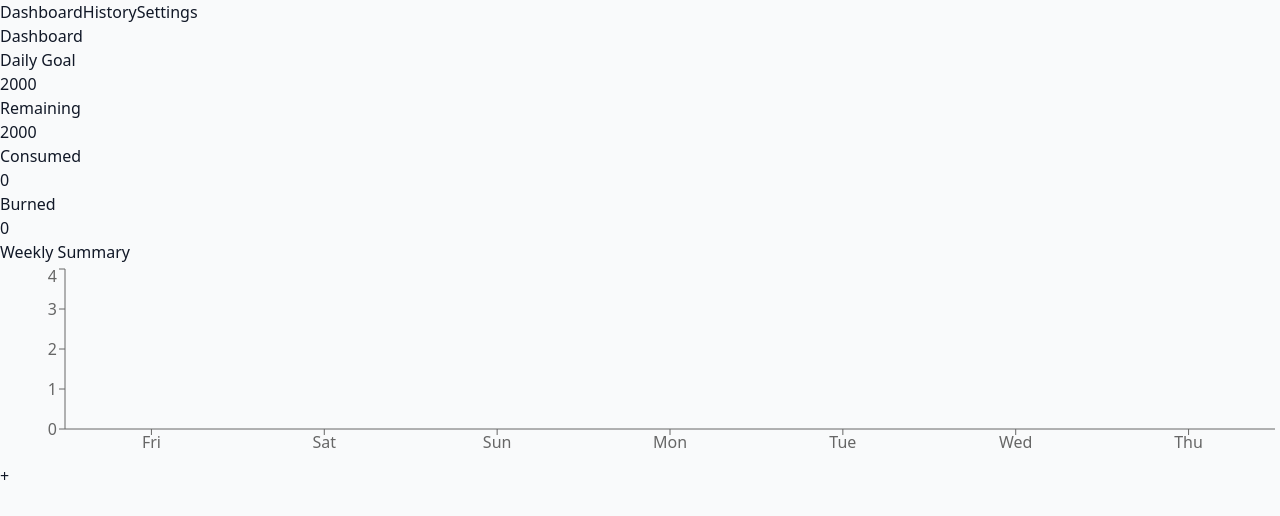
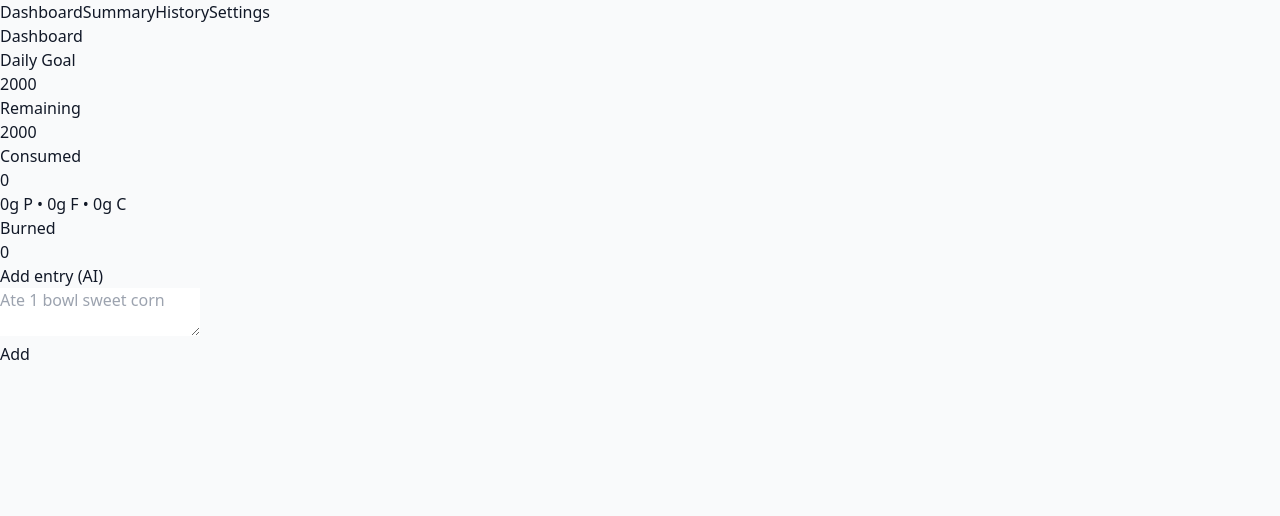
Before and after one commit to nitingoel27/calorie-tracker, a React (Vite) app: page / in a window 1280 px wide. Shown: the top 516 px of the page. Built offline with nearby package versions, Linux system fonts and the light colour scheme.

Commit message:
feat: add AI Gemini parsing, embed AI add UI, persist macronutrients

```diff
--- a/api/parse-entry.ts
+++ b/api/parse-entry.ts
@@ -43,7 +43,10 @@ OUTPUT FORMAT (JSON ONLY):
 {
   "type": "meal" | "workout",
   "name": string,
-  "calories": number
+  "calories": number,
+  "protein": number,   // grams
+  "fat": number,       // grams
+  "carbs": number      // grams
 }
 `
     // Use the v1beta endpoint for Gemini models which may not be available
--- a/src/App.tsx
+++ b/src/App.tsx
@@ -1,9 +1,10 @@
-  import { BrowserRouter, Routes, Route, Link } from "react-router-dom";
+import { BrowserRouter, Routes, Route, Link } from "react-router-dom";
   import { CalorieProvider } from "./context/CalorieContext";
   import Dashboard from "./pages/Dashboard";
   import History from "./pages/History";
   import Settings from "./pages/Settings";
   import Add from "./pages/Add";
+  import Summary from "./pages/Summary";
   import FloatingAddButton from "./components/FloatingAddButton";
 
 
@@ -13,12 +14,14 @@
         <BrowserRouter>
           <nav className="p-4 flex gap-4 border-b">
             <Link to="/">Dashboard</Link>
+            <Link to="/summary">Summary</Link>
             <Link to="/history">History</Link>
             <Link to="/settings">Settings</Link>
           </nav>
 
           <Routes>
             <Route path="/" element={<Dashboard />} />
+            <Route path="/summary" element={<Summary />} />
             <Route path="/app" element={<Add />} />
             <Route path="/history" element={<History />} />
             <Route path="/settings" element={<Settings />} />
--- a/src/components/FloatingAddButton.tsx
+++ b/src/components/FloatingAddButton.tsx
@@ -1,19 +1,5 @@
 import { Link, useLocation } from "react-router-dom";
 
 export default function FloatingAddButton() {
-  const location = useLocation();
-
-  // Hide button on Add page itself
-  if (location.pathname === "/app") return null;
-
-  return (
-    <Link
-      to="/app"
-      className="fixed bottom-6 right-6 bg-black text-white w-14 h-14 rounded-full
-                 flex items-center justify-center text-3xl shadow-lg active:scale-95"
-      aria-label="Add entry"
-    >
-      +
-    </Link>
-  );
+  return null;
 }
--- a/src/components/HistoryItem.tsx
+++ b/src/components/HistoryItem.tsx
@@ -53,6 +53,15 @@ const HistoryItem = ({ entry, isWorkout, onDelete }: Props) => {
 
         <div className="flex gap-2 items-center">
           <span>{entry.calories} cal</span>
+          {entry.protein !== undefined && (
+            <span className="text-xs text-gray-500">• {entry.protein}g P</span>
+          )}
+          {entry.fat !== undefined && (
+            <span className="text-xs text-gray-500">• {entry.fat}g F</span>
+          )}
+          {entry.carbs !== undefined && (
+            <span className="text-xs text-gray-500">• {entry.carbs}g C</span>
+          )}
           <button
             onClick={() => onDelete(entry.id)}
             className="text-red-500 text-sm"
--- a/src/components/WeeklySummary.tsx
+++ b/src/components/WeeklySummary.tsx
@@ -20,15 +20,30 @@ const WeeklySummary = () => {
       .filter((w) => w?.date?.slice(0, 10) === date)
       .reduce((sum, w) => sum + w.calories, 0)
 
+    const protein = meals
+      .filter((m) => m?.date?.slice(0, 10) === date)
+      .reduce((sum, m) => sum + (m.protein ?? 0), 0)
+
+    const fat = meals
+      .filter((m) => m?.date?.slice(0, 10) === date)
+      .reduce((sum, m) => sum + (m.fat ?? 0), 0)
+
+    const carbs = meals
+      .filter((m) => m?.date?.slice(0, 10) === date)
+      .reduce((sum, m) => sum + (m.carbs ?? 0), 0)
+
     return {
       date: new Date(date).toLocaleDateString("en-US", { weekday: "short" }),
       in: caloriesIn,
       out: caloriesOut,
+      protein,
+      fat,
+      carbs,
     }
   })
 
   return (
-    <div className="pt-[20vh] bg-white rounded-xl shadow-sm">
+    <div className="pt-[10vh] bg-white rounded-xl shadow-sm">
       <h3 className="font-medium mb-2">Weekly Summary</h3>
       <ResponsiveContainer width="100%" height={200}>
         <BarChart data={data}>
@@ -39,6 +54,20 @@ const WeeklySummary = () => {
           <Bar dataKey="out" fill="#3B82F6" />
         </BarChart>
       </ResponsiveContainer>
+
+      <div className="p-3">
+        <h4 className="text-sm font-medium mb-2">Daily Macros</h4>
+        <div className="grid grid-cols-7 gap-2 text-xs text-gray-600">
+          {data.map((d) => (
+            <div key={d.date} className="p-2 bg-gray-50 rounded">
+              <div className="font-medium">{d.date}</div>
+              <div>{d.protein}g P</div>
+              <div>{d.fat}g F</div>
+              <div>{d.carbs}g C</div>
+            </div>
+          ))}
+        </div>
+      </div>
     </div>
   )
 }
--- a/src/context/CalorieContext.tsx
+++ b/src/context/CalorieContext.tsx
@@ -1,7 +1,7 @@
 import { createContext, useContext, useEffect, useState } from "react";
 
-export type Meal = { id: string; name: string; calories: number; date: string; };
-export type Workout = { id: string; name: string; calories: number; date: string; };
+export type Meal = { id: string; name: string; calories: number; protein?: number; fat?: number; carbs?: number; date: string; };
+export type Workout = { id: string; name: string; calories: number; protein?: number; fat?: number; carbs?: number; date: string; };
 
 type CalorieContextType = {
   meals: Meal[];
@@ -37,8 +37,28 @@ export function CalorieProvider({ children }: { children: React.ReactNode }) {
   useEffect(() => { localStorage.setItem("workouts", JSON.stringify(workouts)); }, [workouts]);
   useEffect(() => { localStorage.setItem("daily_goal", String(dailyGoal)); }, [dailyGoal]);
 
-  const addMeal = (meal: Meal) => setMeals((prev) => [...prev, meal]);
-  const addWorkout = (workout: Workout) => setWorkouts((prev) => [...prev, workout]);
+  const addMeal = (meal: Meal) => {
+    const normalized = {
+      ...meal,
+      calories: Number(meal.calories) || 0,
+      protein: meal.protein !== undefined ? Number(meal.protein) || 0 : undefined,
+      fat: meal.fat !== undefined ? Number(meal.fat) || 0 : undefined,
+      carbs: meal.carbs !== undefined ? Number(meal.carbs) || 0 : undefined,
+    }
+    setMeals((prev) => [...prev, normalized]);
+  }
+
+  const addWorkout = (workout: Workout) => {
+    const normalized = {
+      ...workout,
+      calories: Number(workout.calories) || 0,
+      protein: workout.protein !== undefined ? Number(workout.protein) || 0 : undefined,
+      fat: workout.fat !== undefined ? Number(workout.fat) || 0 : undefined,
+      carbs: workout.carbs !== undefined ? Number(workout.carbs) || 0 : undefined,
+    }
+    setWorkouts((prev) => [...prev, normalized]);
+  }
+
   const deleteMeal = (id: string) => setMeals((prev) => prev.filter((m) => m.id !== id));
   const deleteWorkout = (id: string) => setWorkouts((prev) => prev.filter((w) => w.id !== id));
   const setDailyGoal = (goal: number) => setDailyGoalState(goal);
--- a/src/pages/Dashboard.tsx
+++ b/src/pages/Dashboard.tsx
@@ -1,10 +1,89 @@
+import { useState, useEffect } from "react";
 import { useCalories } from "../context/CalorieContext";
-import WeeklySummary from "../components/WeeklySummary";
+import { v4 as uuidv4 } from "uuid";
 
 export default function Dashboard() {
-  const { meals, workouts, dailyGoal } = useCalories();
+  const { meals, workouts, dailyGoal, addMeal, addWorkout } = useCalories();
+
+  const [text, setText] = useState("");
+  const [loading, setLoading] = useState(false);
+  const [preview, setPreview] = useState<any>(null);
 
   const today = new Date().toISOString().slice(0, 10);
+
+  // Keep the preview populated from the last entry for today so it persists
+  // when navigating away and back. If the user manually types again we clear it.
+  useEffect(() => {
+    if (preview) return; // don't overwrite an active preview
+
+    const todayEntries = [
+      ...meals.map((m) => ({ ...m, type: "meal" })),
+      ...workouts.map((w) => ({ ...w, type: "workout" })),
+    ].filter((e) => e.date?.slice(0, 10) === today);
+
+    if (todayEntries.length === 0) return;
+
+    // pick latest by ISO date string
+    todayEntries.sort((a, b) => b.date.localeCompare(a.date));
+    const latest = todayEntries[0];
+    setPreview({
+      name: latest.name,
+      calories: latest.calories,
+      protein: latest.protein ?? 0,
+      fat: latest.fat ?? 0,
+      carbs: latest.carbs ?? 0,
+      type: latest.type,
+    });
+  }, [meals, workouts, preview]);
+
+  const handleAIAdd = async () => {
+    if (!text.trim()) return;
+    setLoading(true);
+
+    try {
+      const res = await fetch("/api/parse-entry", {
+        method: "POST",
+        headers: { "Content-Type": "application/json" },
+        body: JSON.stringify({ text }),
+      });
+
+      const data = await res.json();
+      // normalize numeric macros
+      const normalized = {
+        ...data,
+        calories: Number(data.calories) || 0,
+        protein: data.protein !== undefined ? Number(data.protein) || 0 : 0,
+        fat: data.fat !== undefined ? Number(data.fat) || 0 : 0,
+        carbs: data.carbs !== undefined ? Number(data.carbs) || 0 : 0,
+      };
+      setPreview(normalized);
+      if (!data || !data.name || data.calories === undefined || data.calories === null) {
+        alert("Could not understand entry");
+        setLoading(false);
+        return;
+      }
+
+      const entry = {
+        id: uuidv4(),
+        name: data.name,
+        calories: Number(data.calories) || 0,
+        protein: data.protein !== undefined ? Number(data.protein) || 0 : undefined,
+        fat: data.fat !== undefined ? Number(data.fat) || 0 : undefined,
+        carbs: data.carbs !== undefined ? Number(data.carbs) || 0 : undefined,
+        date: new Date().toISOString(),
+      };
+
+      if (data.type === "meal") addMeal(entry);
+      else addWorkout(entry);
+
+      setText("");
+    } catch (e) {
+      console.error(e);
+      alert("Failed to add entry");
+    } finally {
+      setLoading(false);
+    }
+  };
 
   const consumed = meals
     .filter((m) => m?.date?.slice(0, 10) === today)
@@ -13,6 +92,18 @@ export default function Dashboard() {
   const burned = workouts
     .filter((w) => w?.date?.slice(0, 10) === today)
     .reduce((sum, w) => sum + w.calories, 0);
+
+  const proteinTotal = meals
+    .filter((m) => m?.date?.slice(0, 10) === today)
+    .reduce((sum, m) => sum + (m.protein ?? 0), 0);
+
+  const fatTotal = meals
+    .filter((m) => m?.date?.slice(0, 10) === today)
+    .reduce((sum, m) => sum + (m.fat ?? 0), 0);
+
+  const carbsTotal = meals
+    .filter((m) => m?.date?.slice(0, 10) === today)
+    .reduce((sum, m) => sum + (m.carbs ?? 0), 0);
 
   const netCalories = consumed - burned;
   const remaining = dailyGoal - netCalories;
@@ -40,6 +131,7 @@ export default function Dashboard() {
         <div className="bg-blue-100 p-3 rounded">
           <p className="text-sm text-gray-600">Consumed</p>
           <p className="text-lg font-bold">{consumed}</p>
+          <p className="text-xs text-gray-600 mt-1">{proteinTotal}g P • {fatTotal}g F • {carbsTotal}g C</p>
         </div>
 
         <div className="bg-orange-100 p-3 rounded">
@@ -47,8 +139,35 @@ export default function Dashboard() {
           <p className="text-lg font-bold">{burned}</p>
         </div>
       </div>
-      <div className="pt-8">
-        <WeeklySummary />
+
+      <div className="p-4 bg-white rounded shadow">
+        <h2 className="font-medium mb-2">Add entry (AI)</h2>
+        {preview && (
+          <div className="mb-2 p-2 border rounded">
+            <p className="font-medium">{preview.name}</p>
+            <div className="flex gap-4 text-sm text-gray-600">
+              <div>{preview.calories} cal</div>
+              <div>{preview.protein ?? 0}g protein</div>
+              <div>{preview.fat ?? 0}g fat</div>
+              <div>{preview.carbs ?? 0}g carbs</div>
+            </div>
+          </div>
+        )}
+        <textarea
+          value={text}
+          onChange={(e) => { setText(e.target.value); setPreview(null); }}
+          placeholder="Ate 1 bowl sweet corn"
+          className="w-full p-3 border rounded-lg mb-2"
+        />
+        <div className="flex gap-2">
+          <button
+            onClick={handleAIAdd}
+            disabled={loading}
+            className="bg-purple-600 text-white p-2 rounded-lg flex-1"
+          >
+            {loading ? "Analyzing..." : "Add"}
+          </button>
+        </div>
       </div>
     </div>
   );
--- /dev/null
+++ b/src/pages/Summary.tsx
@@ -0,0 +1,10 @@
+import WeeklySummary from "../components/WeeklySummary"
+
+export default function Summary() {
+  return (
+    <div className="p-4">
+      <h1 className="text-xl font-bold mb-4">Summary</h1>
+      <WeeklySummary />
+    </div>
+  )
+}
```
